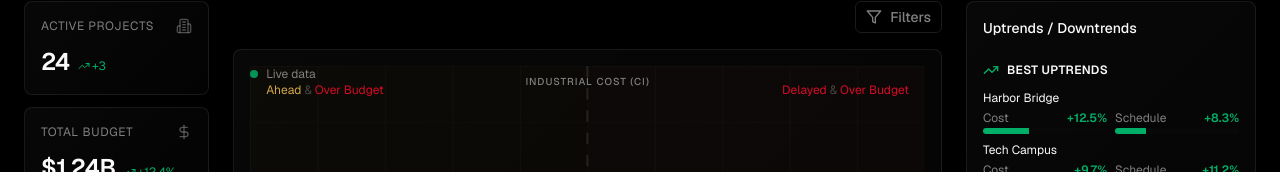
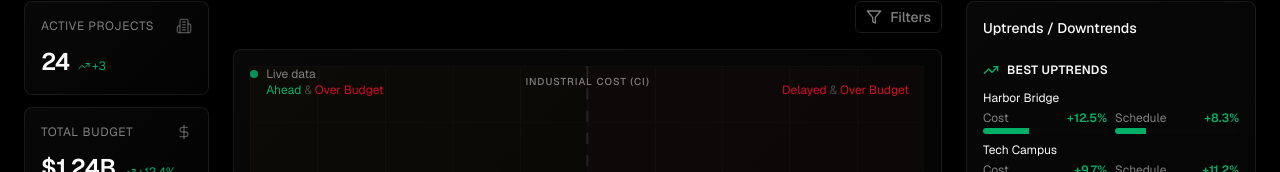
Before and after one commit to danielrebelo-volis/v0-volis-build-dashboard, a Next.js app: page / in a window 1280 px wide. Shown: the part 170-342 px from the top of the page. Built offline with nearby package versions, Linux system fonts and the light colour scheme.

Commit message:
feat: update text color for Ahead status to success
Updated Ahead status to green for better visual clarity.

```diff
--- a/components/evm-matrix.tsx
+++ b/components/evm-matrix.tsx
@@ -101,7 +101,7 @@ export function EVMMatrix({ filterType, filterValue }: EVMMatrixProps) {
       <div className="absolute inset-0 pointer-events-none">
         {/* Top-Left: Ahead & Over Budget */}
         <div className="absolute top-4 left-4 text-xs text-muted-foreground/50">
-          <span className="text-warning">Ahead</span> & <span className="text-destructive">Over Budget</span>
+          <span className="text-success">Ahead</span> & <span className="text-destructive">Over Budget</span>
         </div>
         {/* Top-Right: Delayed & Over Budget */}
         <div className="absolute top-4 right-4 text-xs text-muted-foreground/50 text-right">
```
